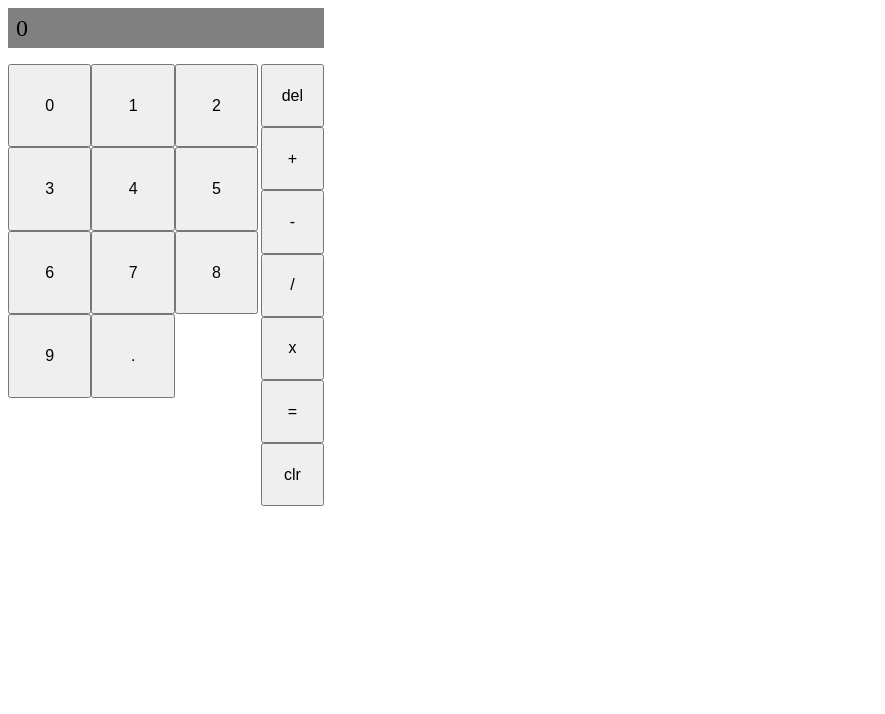
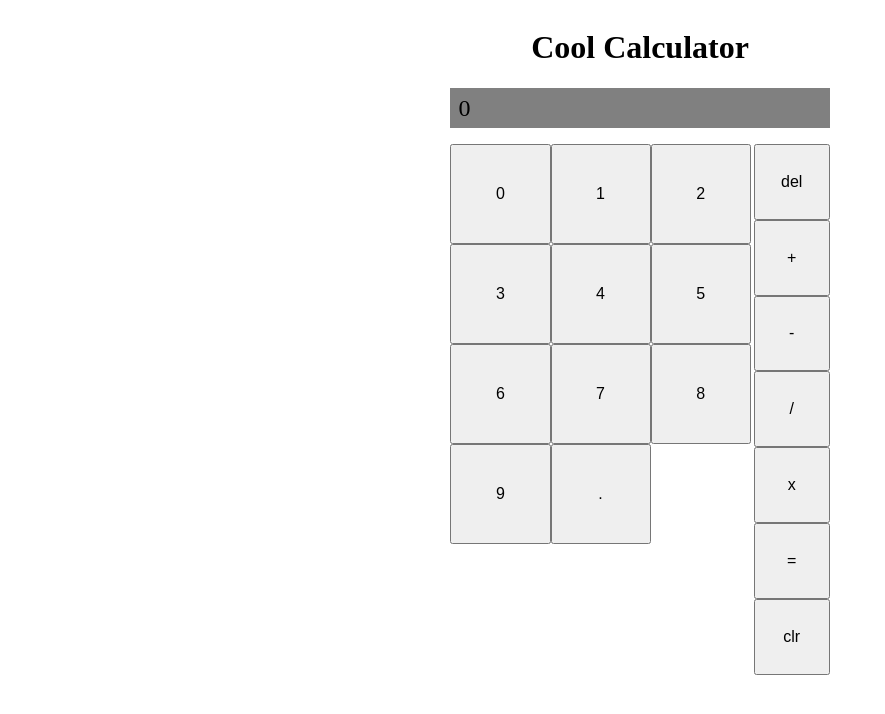
Before and after one commit to ricedev10/cool-calculator, a plain HTML site: page index.html in a window 1280 px wide. Shown: the whole page, without its empty margins (0-885 px from the left). Drawn offline with Linux system fonts and the light colour scheme.

Commit message:
add header/title and centered calculator

```diff
--- a/index.html
+++ b/index.html
@@ -8,6 +8,8 @@
     <link rel="stylesheet" href="styles.css">
 </head>
 <body>
+    <h1 id="title">Cool Calculator</h1>
+
     <div class="calculator-container">
         <div class="display">0</div>
         <div class="buttons">
--- a/styles.css
+++ b/styles.css
@@ -2,13 +2,23 @@
 	box-sizing: border-box;
 }
 
+body {
+	display: flex;
+	flex-direction: column;
+}
+
+#title {
+	align-self: center;
+}
+
 .calculator-container {
-	width: 25%;
+	width: 30%;
 	height: 100%;
 	display: flex;
 	justify-content: stretch;
 	flex-direction: column;
 	flex-wrap: wrap;
+	align-self: center;
 }
 
 .calculator-container > .display {
```
